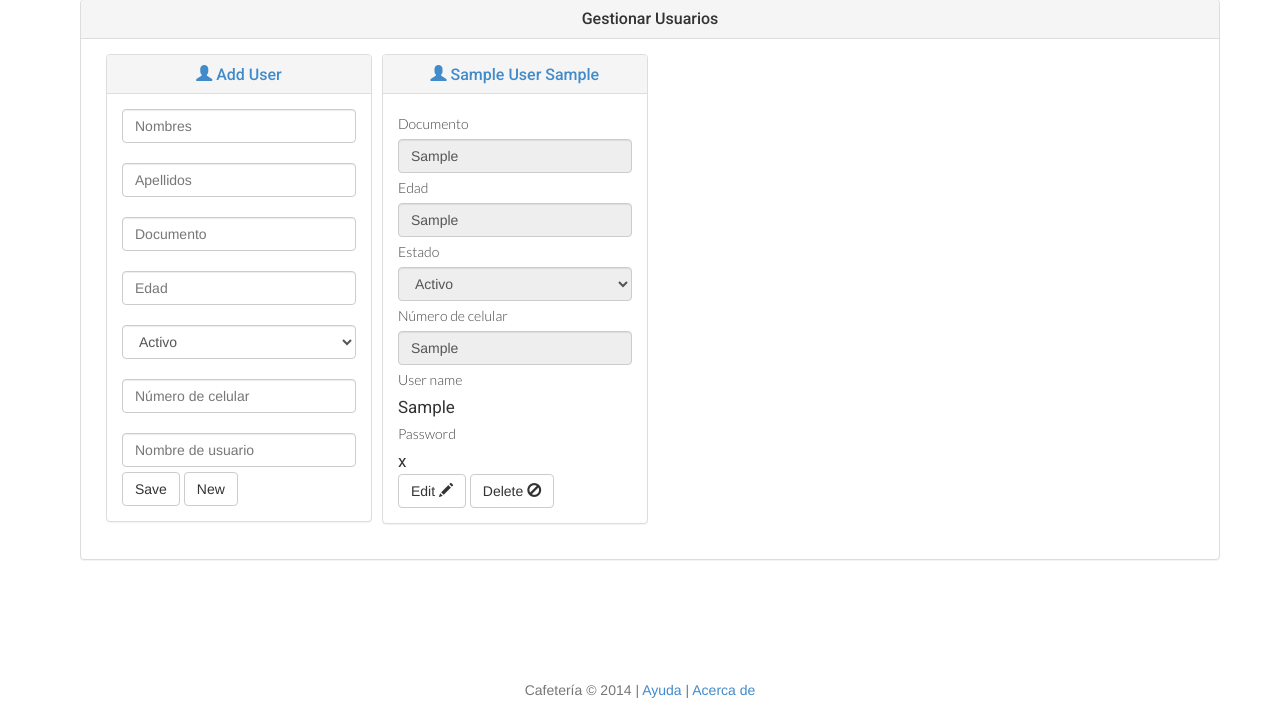
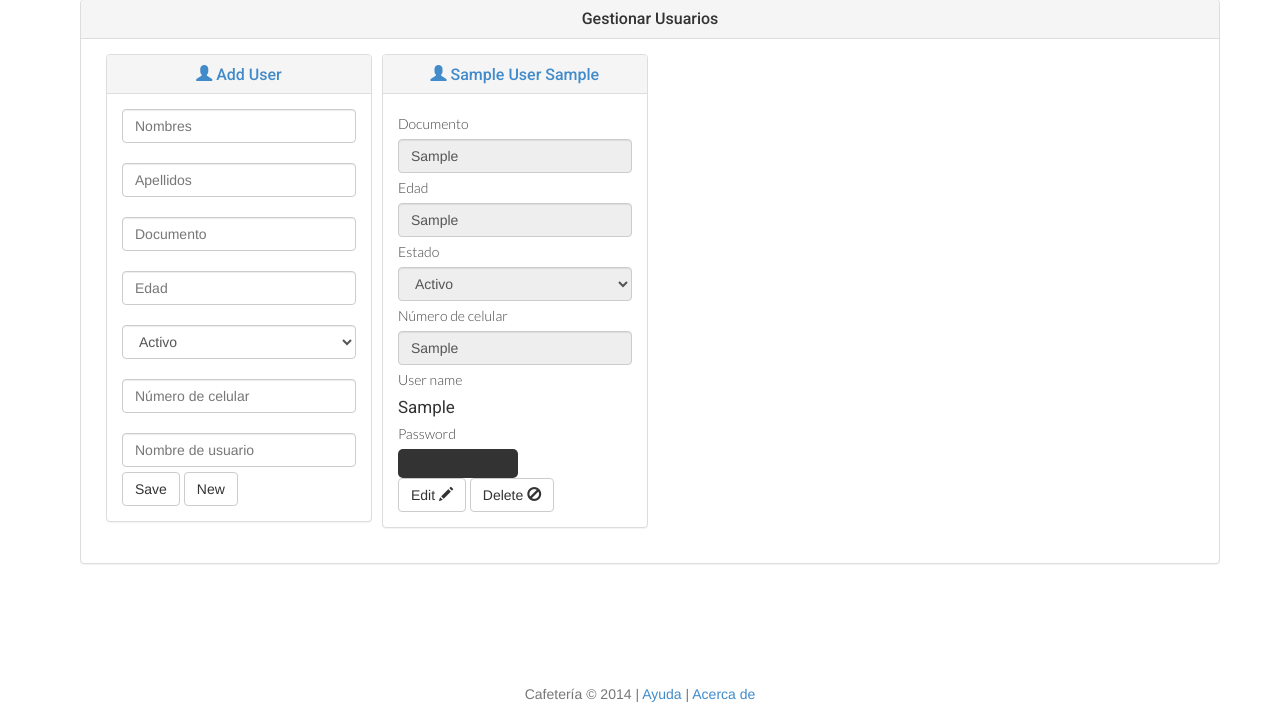
Before and after one commit to jhonatansanchez2014/Cafeteria, a PHP site: page /templates/users.php in a window 1280 px wide. Shown: the part 183-897 px from the top of the page. Run offline with PHP 8.4, Linux system fonts and the light colour scheme; the visitor is signed in with stand-in values (Sample User, id 1); tables that the repository leaves empty or names only in its code hold one stand-in row (values such as "Sample post").

Commit message:
update
update

```diff
--- a/includes/u.redy.user.php
+++ b/includes/u.redy.user.php
@@ -55,7 +55,7 @@
                                 <label class="n-label">User name</label>
                                 <span class="password">'.$filaL->user.'</span>
                                 <label class="n-label">Password</label>
-                                <span class="password">'.$filaL->password.'</span>
+                                <span class="password password-hidde">'.$filaL->password.'</span>
                                 <a data-toggle="modal" class="btn btn-default" href="#Ups">Edit <span class="glyphicon glyphicon-pencil"></span></a>
                                 <a data-toggle="modal" data-id='.$fila->documento.' class="delete-user btn btn-default" href="#delete-modal">Delete <span class="glyphicon glyphicon-ban-circle"></span></a>
                             </form>
--- a/styles/style.admin.css
+++ b/styles/style.admin.css
@@ -81,6 +81,28 @@ nav a{
     font-size: 17px;
     font-family: 'Roboto', Lato;
     font-weight: 400;
+}
+.password-hidde{
+    background-color: #333;
+    -moz-border-radius: 5px;
+    -webkit-border-radius: 5px;
+    -o-border-radius: 5px;
+    border-radius: 5px;
+
+    -webkit-transition-duration: 1s;
+    -moz-transition-duration: 1s;
+    -o-transition-duration: 1s;
+    transition-duration: 1s;
+
+    padding: 2px;
+    font-size: 15;
+    text-align: center;
+    width: 120px;
+    color: #333;
+}
+.password-hidde:hover{
+    color: #fff;
+    -webkit-transition-duration: 1s;
 }
 .n-label{
     color: #444;
```
Also changed, not shown: templates/products.php (added).
